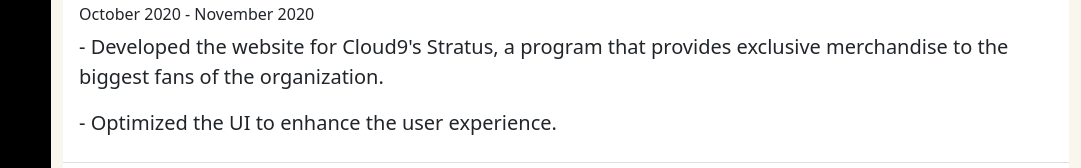
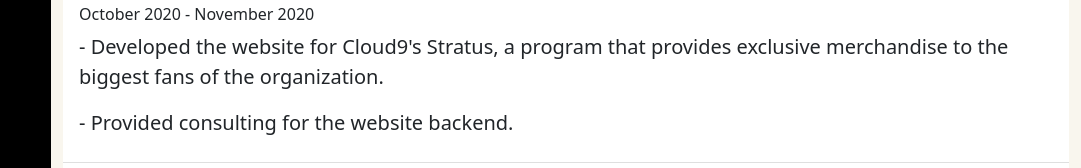
Before and after one commit to Hayden-Matheus/Hayden-Matheus.github.io, a plain HTML site: page index.html in a window 1280 px wide. Shown: the part 2585-2753 px from the top of the page, without its empty margins (199-1280 px from the left). Drawn offline with nearby package versions, Linux system fonts and the light colour scheme.

Commit message:
resume update

```diff
--- a/index.html
+++ b/index.html
@@ -180,7 +180,7 @@
                         <h4>Web Developer</h4>
                         <h6>October 2020 - November 2020</h6>
                         <p>- Developed the website for Cloud9's Stratus, a program that provides exclusive merchandise to the biggest fans of the organization.</p>
-                        <p>- Optimized the UI to enhance the user experience.</p>
+                        <p>- Provided consulting for the website backend.</p>
                     </div>
                     <div class="list-group-item exp-item">
                         <div class="exp-head">
```
